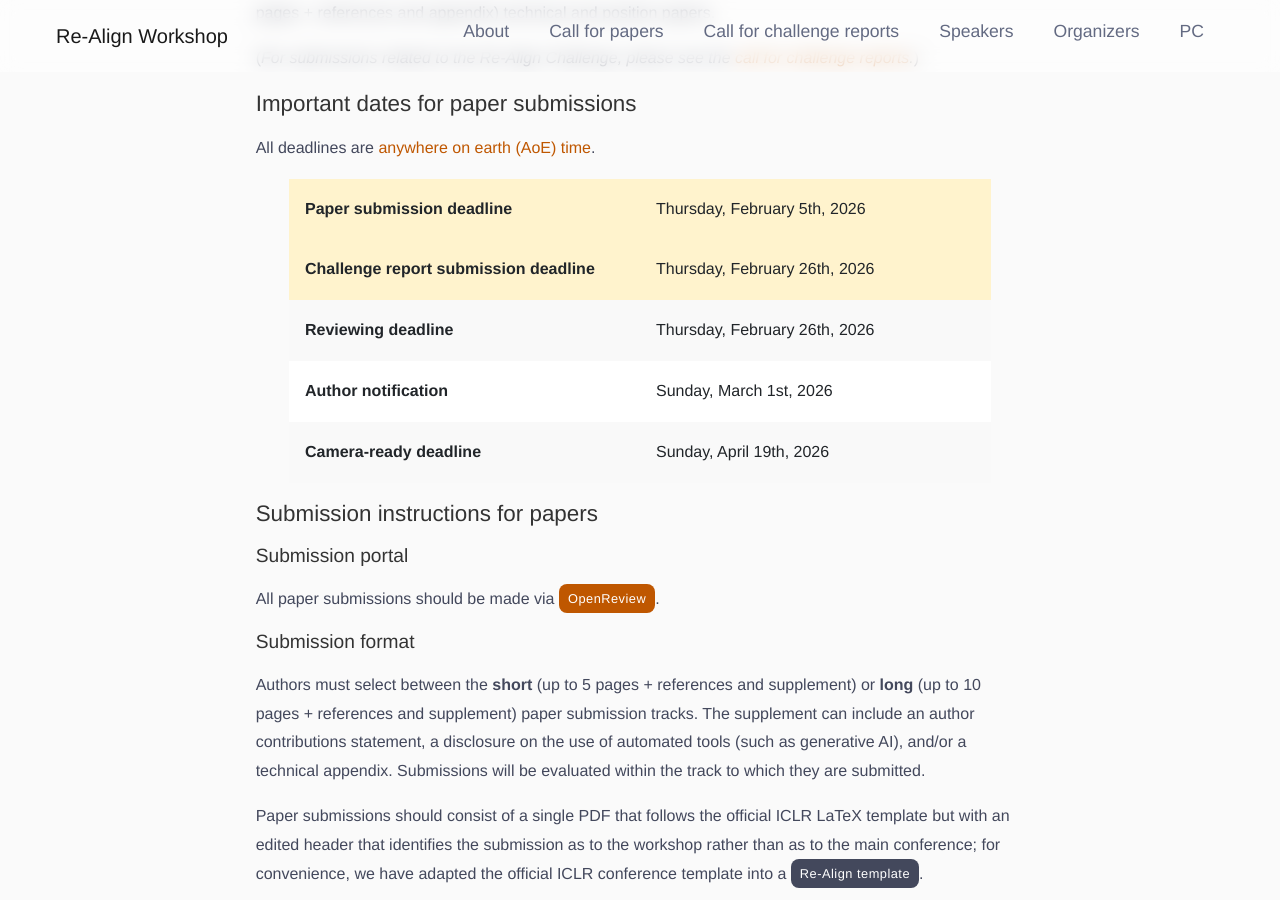
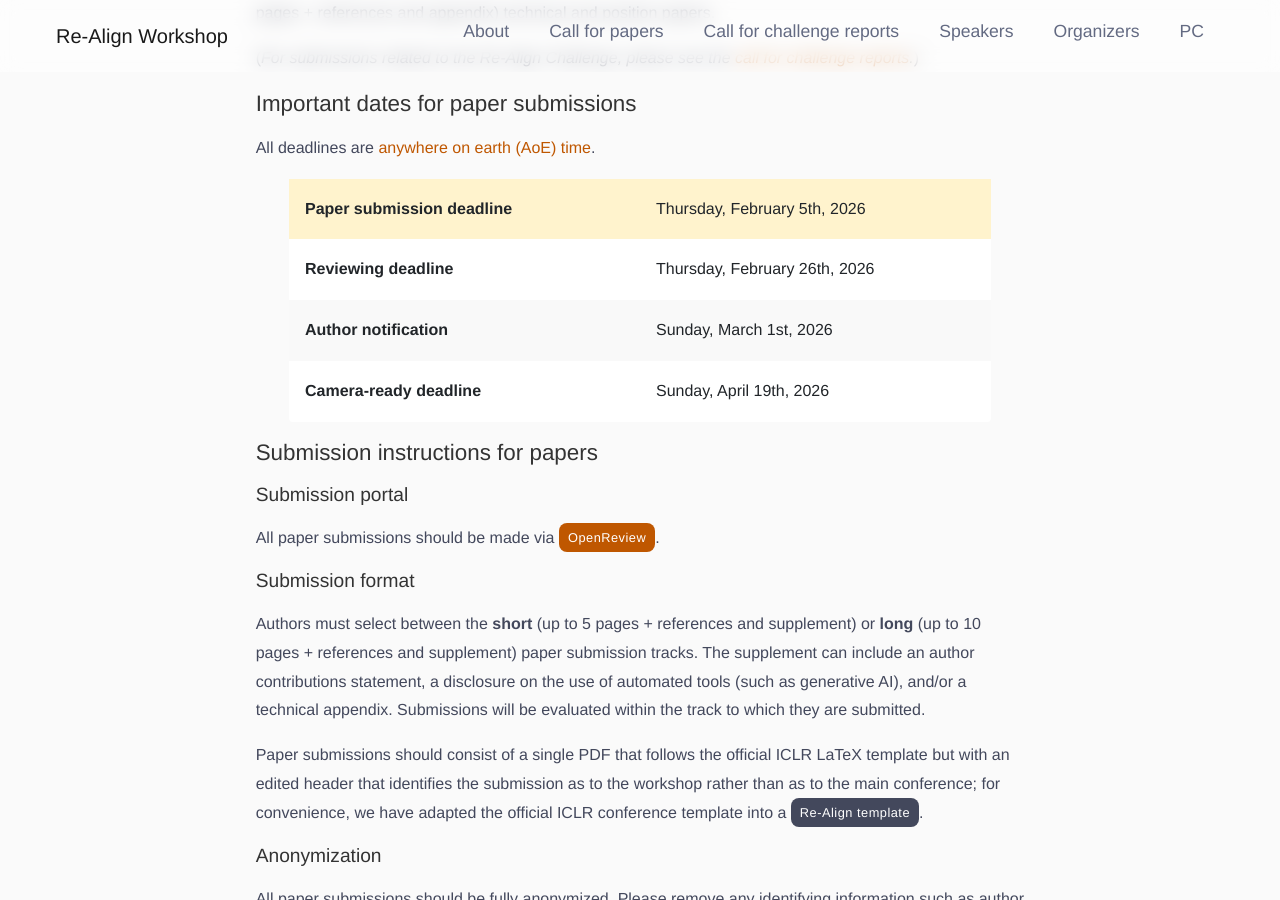
Before and after one commit to representational-alignment/representational-alignment.github.io, a Jekyll site: the page built from 2026/index.md, in a window 1280 px wide and 900 px high, scrolled down 2305 px. Built offline with Jekyll 4.4.1, drawn with Linux system fonts in a browser that asks for light colours.

Commit message:
remove challenge report submission deadline from event dates

```diff
--- a/2026/index.md
+++ b/2026/index.md
@@ -36,8 +36,6 @@ cfp:
   dates:
     - event: Paper submission deadline
       date: Thursday, February 5th, 2026
-    - event: Challenge report submission deadline
-      date: Thursday, February 26th, 2026
     - event: Reviewing deadline
       date: Thursday, February 26th, 2026
     - event: Author notification
```
